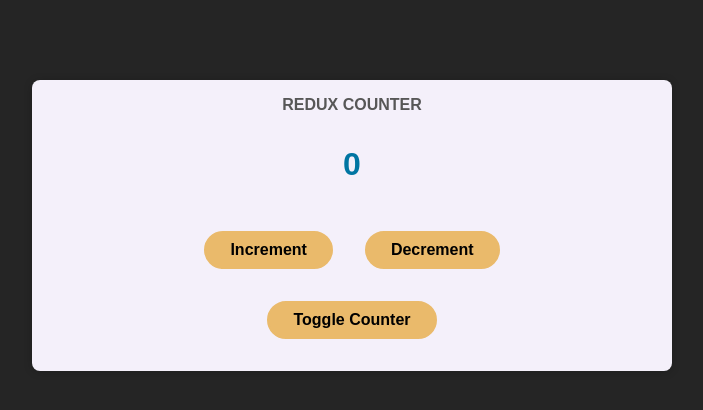
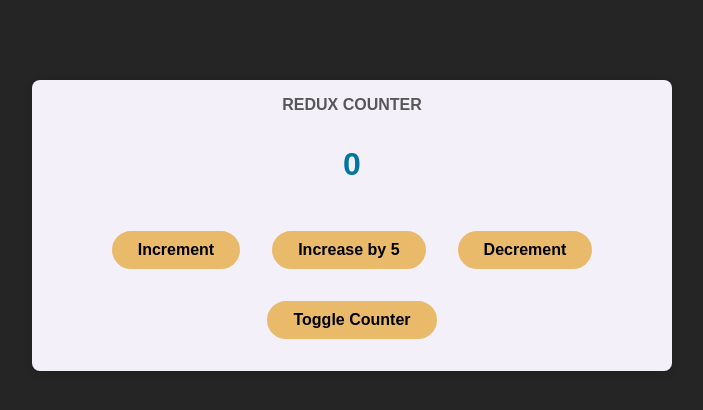
Before and after one commit to bognikk/REACT-redux, a React (Create React App) app: page / in a window 1280 px wide. Shown: the top 410 px of the page, without its empty margins (288-991 px from the left). Built offline with nearby package versions, Linux system fonts and the light colour scheme.

Commit message:
adding payloads to actions

```diff
--- a/src/components/Counter.jsx
+++ b/src/components/Counter.jsx
@@ -8,6 +8,10 @@
 
 	const incrementHandler = () => {
 		dispatch({ type: "increment" });
+	};
+
+	const increaseHandler = () => {
+		dispatch({ type: "increase", amount: 5 });
 	};
 
 	const decrementHandler = () => {
@@ -22,6 +26,7 @@
 			<div className={classes.value}>{counter}</div>
 			<div>
 				<button onClick={incrementHandler}>Increment</button>
+				<button onClick={increaseHandler}>Increase by 5</button>
 				<button onClick={decrementHandler}>Decrement</button>
 			</div>
 			<button onClick={toggleCounterHandler}>Toggle Counter</button>
--- a/src/store/index.js
+++ b/src/store/index.js
@@ -4,6 +4,12 @@
 	if (action.type === "increment") {
 		return {
 			counter: state.counter + 1,
+		};
+	}
+
+	if (action.type === "increase") {
+		return {
+			counter: state.counter + action.amount,
 		};
 	}
 
```
